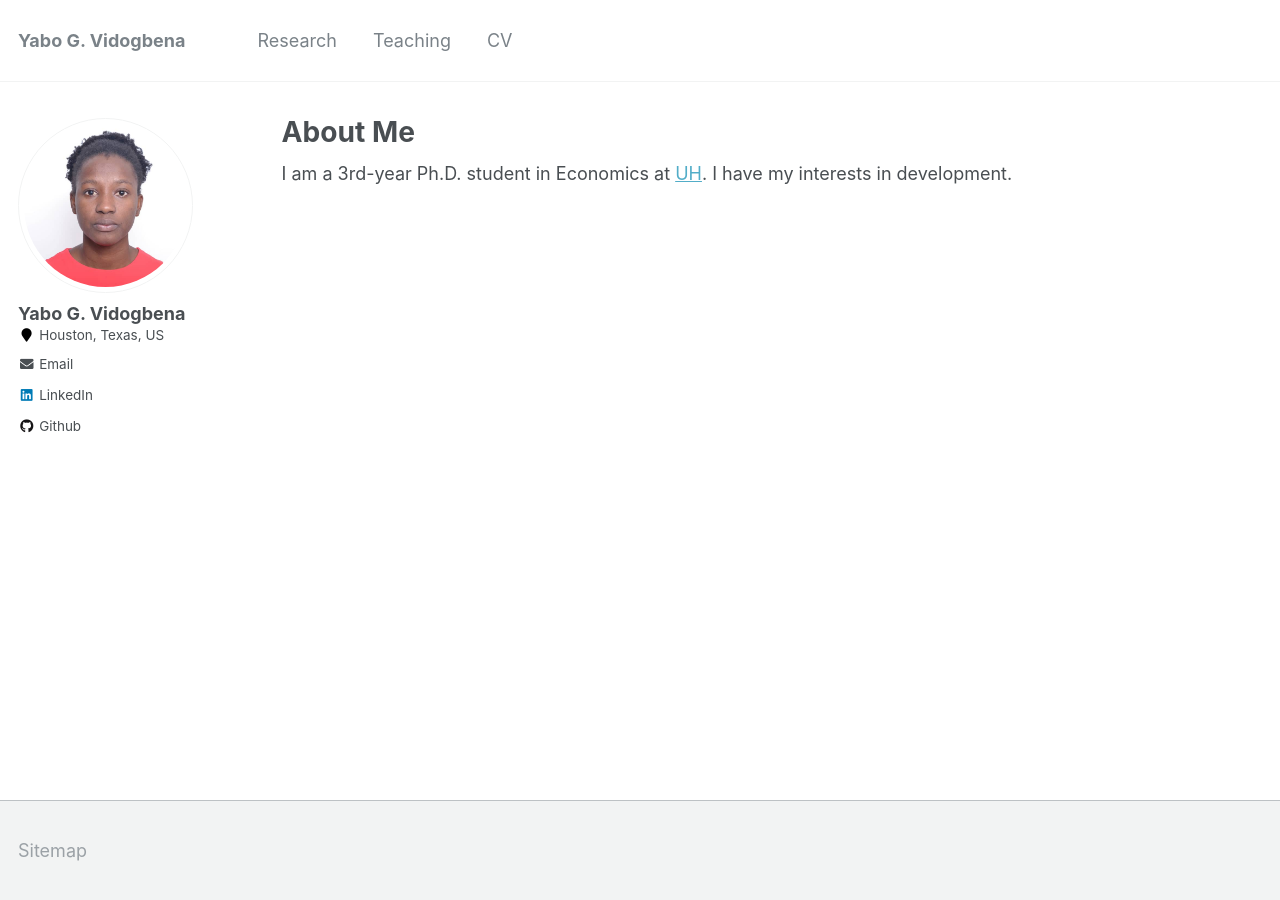
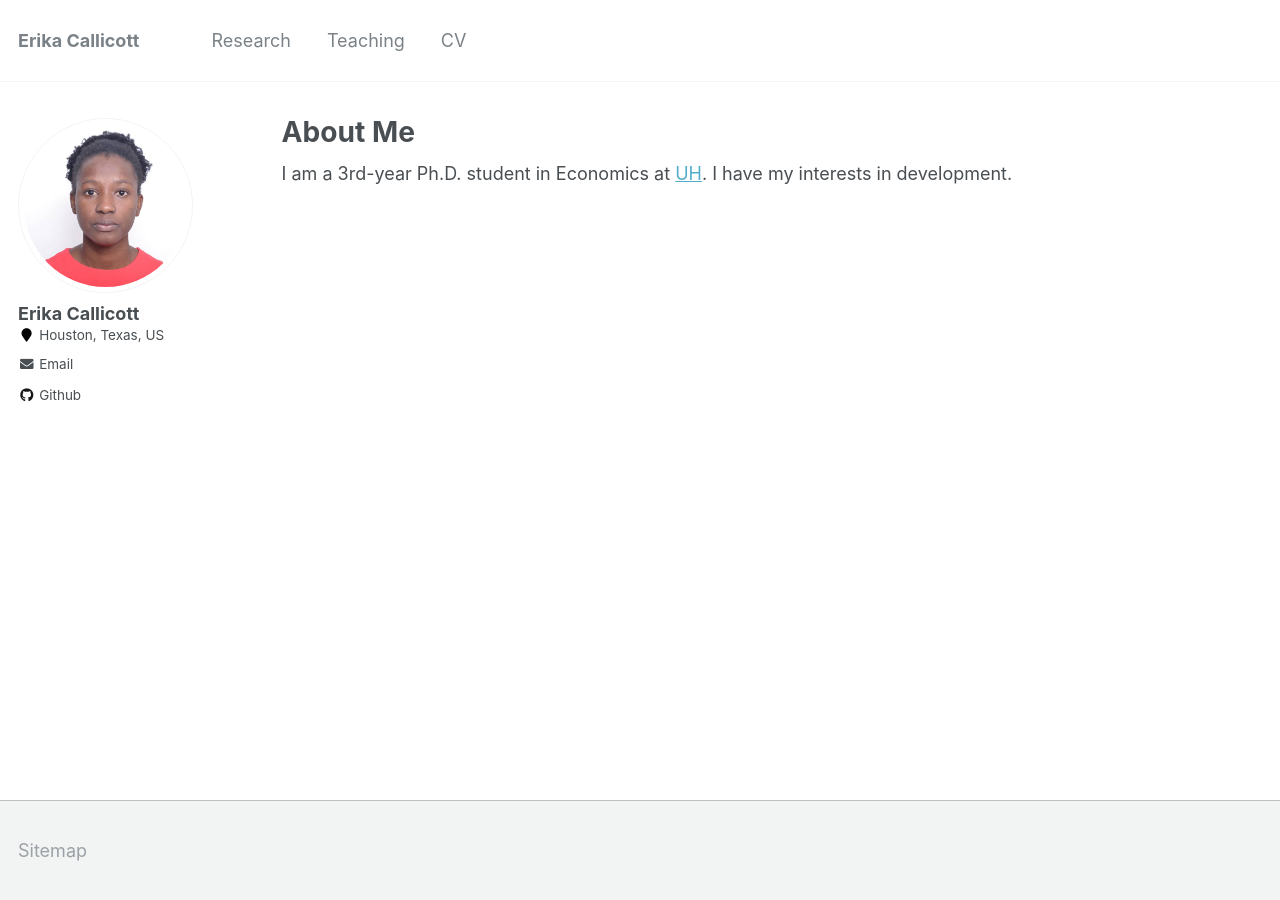
Before and after one commit to erikacallicott/erikacallicott.github.io, a Jekyll site: the page built from _pages/about.md, in a window 1280 px wide. Built offline with Jekyll 4.4.1, drawn with Linux system fonts in a browser that asks for light colours.

Commit message:
Update _config.yml

```diff
--- a/_config.yml
+++ b/_config.yml
@@ -7,13 +7,13 @@
 
 # Site Settings
 locale                   : "en-US"
-title                    : "Yabo G. Vidogbena"
+title                    : "Erika Callicott"
 title_separator          : "-"
-name                     : &name "Yabo G. Vidogbena"
+name                     : &name "Erika Callicott"
 description              : #&description "Economist"
-url                      : https://yabogv.github.io # the base hostname & protocol for your site e.g. "https://mmistakes.github.io"
+url                      : https://erikacallicott.github.io # the base hostname & protocol for your site e.g. "https://mmistakes.github.io"
 baseurl                  : "" # the subpath of your site, e.g. "/blog"
-repository               : "yabogv/yabogv.github.io"
+repository               : "erikacallicott/erikacallicott.github.io"
 teaser                   :  # filename of teaser fallback teaser image placed in /images/, .e.g. "500x300.png"
 breadcrumbs              : false # true, false (default)
 words_per_minute         : 160
@@ -40,7 +40,7 @@ staticman:
   path                   : "_data/comments/{options.slug}"
   requiredFields         : ['name', 'email', 'message']
   transforms:
-    email                : "yvidogbena@uh.edu"
+    email                : "e.m.callicott@gmail.com"
   generatedFields:
     date:
       type               : "date"
@@ -80,14 +80,14 @@ analytics:
 
 # Site Author
 author:
-  name             : "Yabo G. Vidogbena"
+  name             : "Erika Callicott"
   avatar           : "profile.jpeg"
   bio              : #"Economist"
   location         : "Houston, Texas, US"
   employer         :
   pubmed           : #"https://www.ncbi.nlm.nih.gov/pubmed/?term=john+snow"
   googlescholar    : #"http://yourfullgooglescholarurl.com"
-  email            : "yvidogbena@uh.edu"
+  email            : "e.m.callicott@gmail.com"
   researchgate     : # example: "https://www.researchgate.net/profile/yourprofile"
   uri              :
   bitbucket        :
@@ -96,13 +96,13 @@ author:
   flickr           :
   facebook         :
   foursquare       :
-  github           : "YaboGV"
+  github           : "erikacallicott"
   google_plus      :
   keybase          :
   instagram        :
   impactstory      : #"https://profiles.impactstory.org/u/xxxx-xxxx-xxxx-xxxx"
   lastfm           :
-  linkedin         : "yabo-gwladys-vidogbena-b2b544104/"
+  linkedin         : #"yabo-gwladys-vidogbena-b2b544104/"
   orcid            : #"http://orcid.org/yourorcidurl"
   pinterest        :
   soundcloud       :
```
